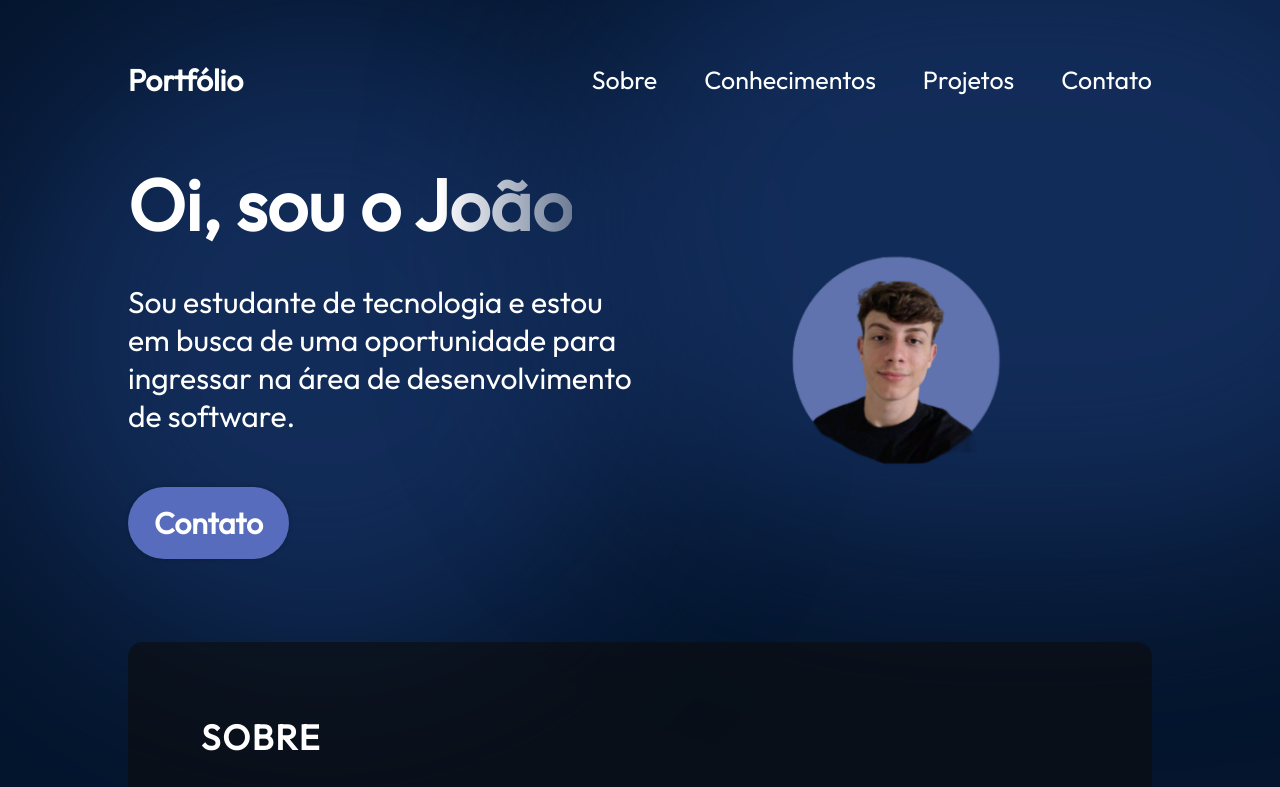
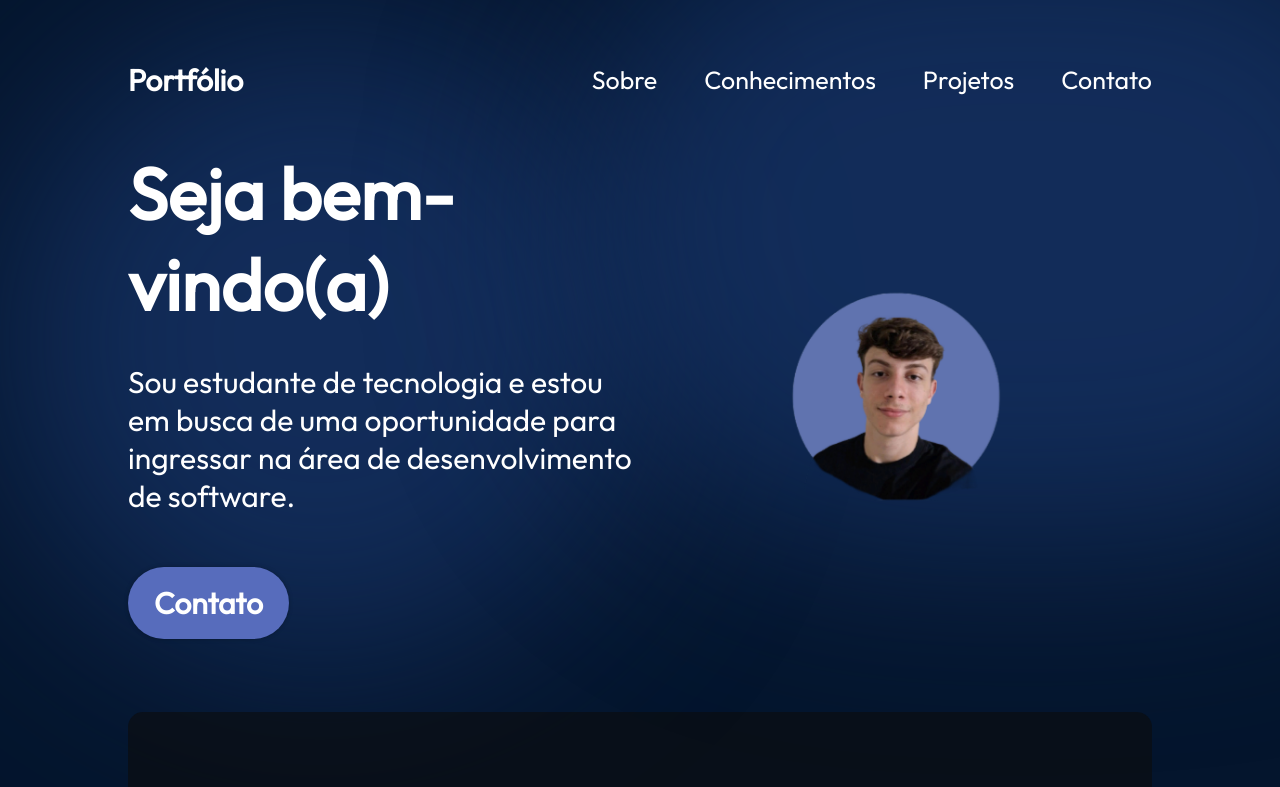
Before and after one commit to joaoveasey/portfolio, a React (Vite) app: page / in a window 1280 px wide. Shown: the top 787 px of the page. Built offline with nearby package versions, Linux system fonts and the light colour scheme.

Commit message:
teste deploy vercel

```diff
--- a/src/components/Hero/Hero.jsx
+++ b/src/components/Hero/Hero.jsx
@@ -6,7 +6,7 @@ export const Hero = () => {
   return (
     <section className={styles.container}>
         <div className={styles.content}>
-            <h1 className={styles.title}>Oi, sou o João</h1>
+            <h1 className={styles.title}>Seja bem-vindo(a)</h1>
             <p className={styles.description}>
               Sou estudante de tecnologia e estou em busca de uma oportunidade para ingressar na
               área de desenvolvimento de software.
```
